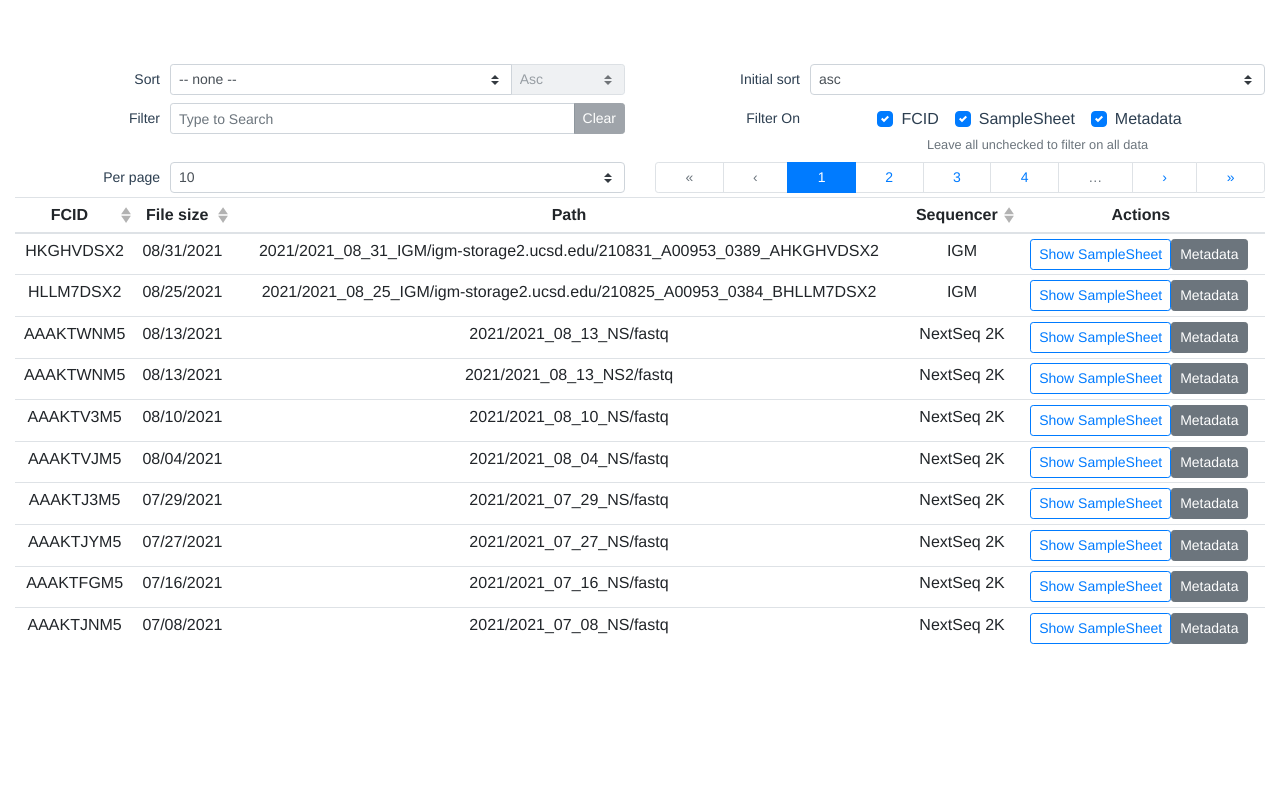
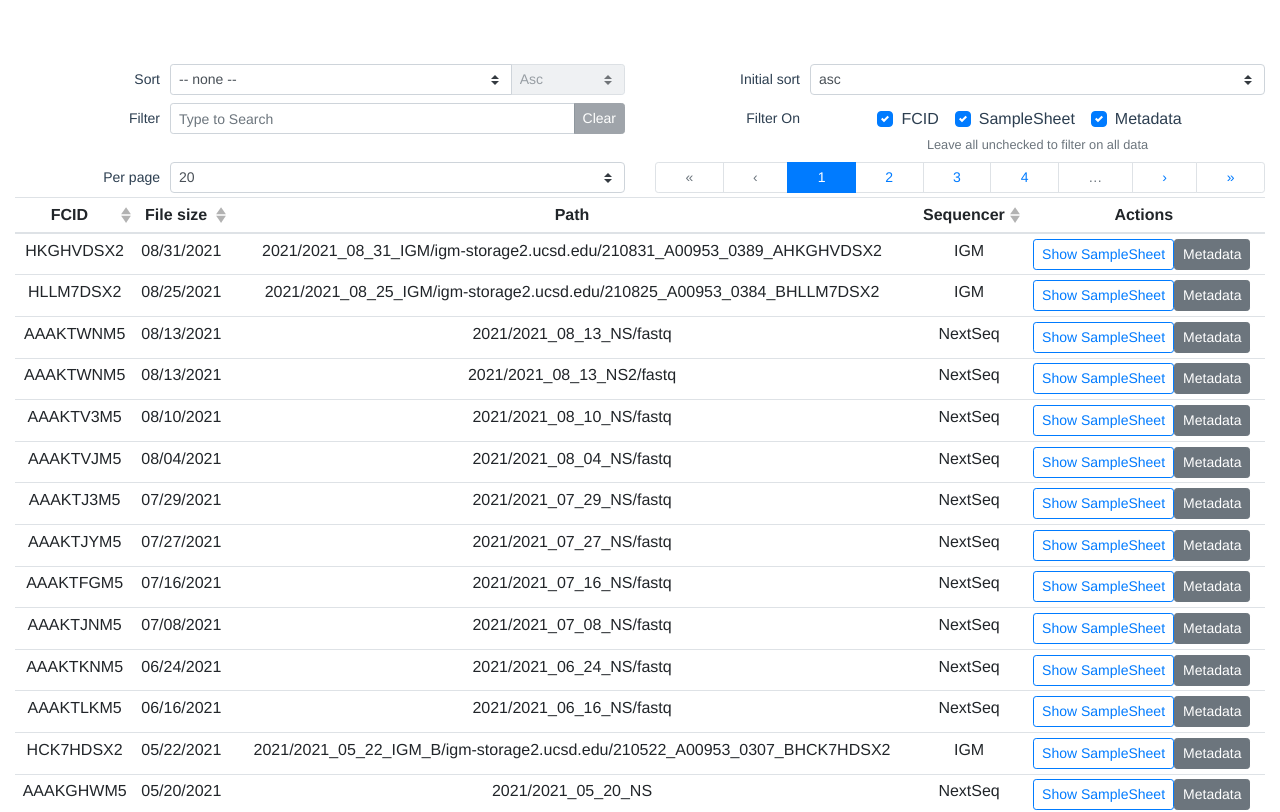
Before and after one commit to bil022/v-finder, a Vue app: page / in a window 1280 px wide. Shown: the top 812 px of the page. Built offline with nearby package versions, Linux system fonts and the light colour scheme.

Commit message:
FinderTable

```diff
--- a/src/components/FinderTable.vue
+++ b/src/components/FinderTable.vue
@@ -201,10 +201,12 @@
             formatter: (value, key, item) => {
               switch (value) {
                 case "@A00953": return "IGM";
-                case "@VH00454": return "NextSeq 2K";
+                case "@VH00454": return "NextSeq";
                 case "@NB501692": return "NextSeq";
-                case "@K00168": return "HiSeq 4K";
-                case "@7001113": return "HiSeq 2500";
+                case "@K00168": return "HiSeq";
+                case "@7001113": return "HiSeq";
+                case "@HWI-ST216": return "HiSeq";
+                case "@HWI-ST1113": return "HiSeq";
                 case "@A00887": return "Berkeley";
                 case "@A00742": return "Novogene";
               }
@@ -218,8 +220,8 @@
         ],
         totalRows: 1,
         currentPage: 1,
-        perPage: 10,
-        pageOptions: [10, 20, 50, { value: 100, text: "Show a lot" }],
+        perPage: 20,
+        pageOptions: [20, 50, { value: 100, text: "Show a lot" }],
         sortBy: '',
         sortDesc: false,
         sortDirection: 'asc',
```
